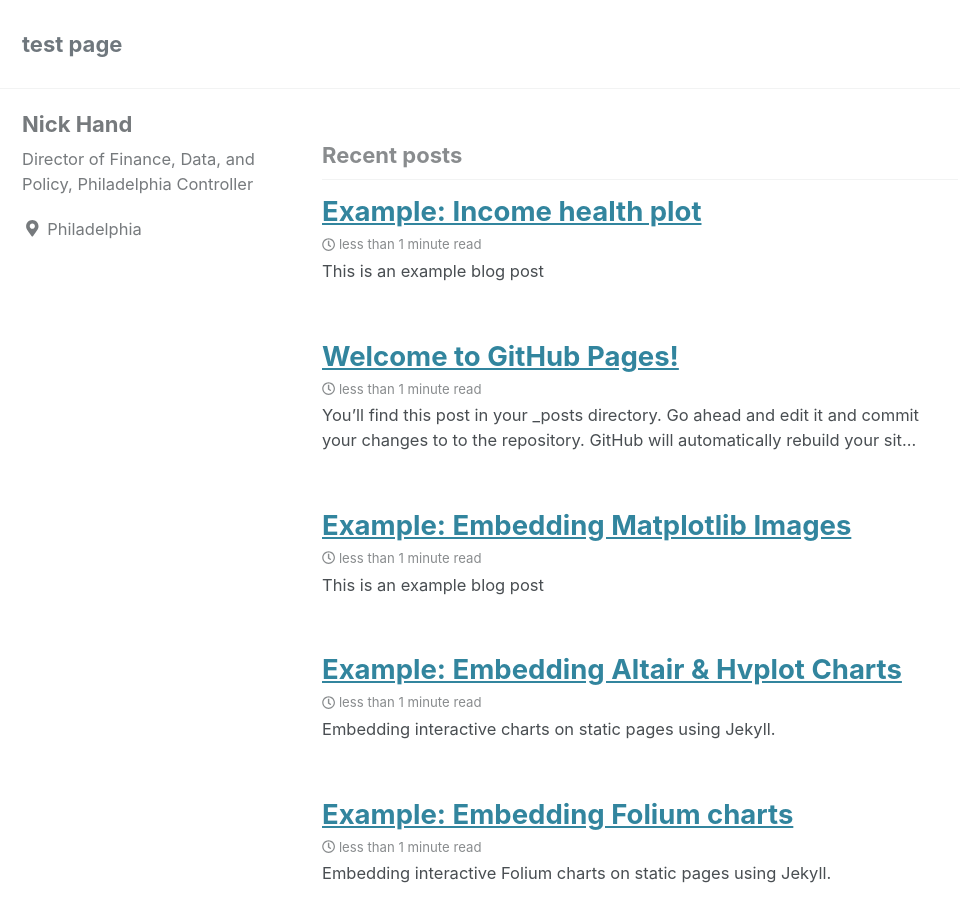
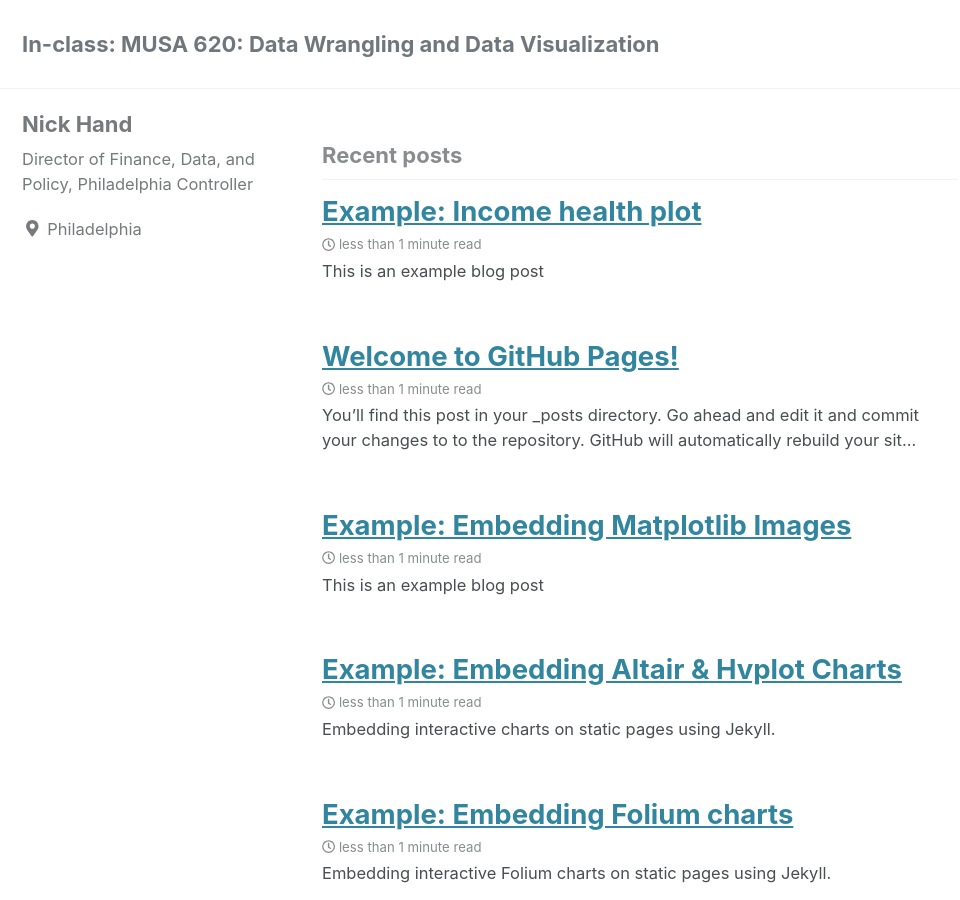
Before and after one commit to HeZHANG0/in-class-1126, a Jekyll site: the page built from index.html, in a window 1280 px wide and 900 px high. Shown: the whole window, without its empty margins (0-960 px from the left). Built offline with Jekyll 4.4.1, drawn with Linux system fonts in a browser that asks for light colours; cached includes are drawn as plain includes; nearby versions of some CDN libraries; a script that is not in the unit is left out; the list of posts is cut into pages by our own code.

Commit message:
Update _config.yml

```diff
--- a/_config.yml
+++ b/_config.yml
@@ -20,12 +20,12 @@ title: "In-class: MUSA 620: Data Wrangling and Data Visualization"
 title_separator: "-"
 name: "He Zhang"
 description: "In-class Test: Displaying cool data visualizations"
-url: "https://hezhang0.github.io/in-class-1126/"
-baseurl: ""
-repository: "HeZHANG0/in-class-1126" # GitHub username/repo-name e.g. "mmistakes/minimal-mistakes"
-teaser: "/assets/images/scatterplot.json" # path of fallback teaser image, e.g. "/assets/images/500x300.png"
+url: #"https://hezhang0.github.io/in-class-1126/"
+baseurl: #""
+repository: #"HeZHANG0/in-class-1126" # GitHub username/repo-name e.g. "mmistakes/minimal-mistakes"
+teaser: #"/assets/images/scatterplot.json" # path of fallback teaser image, e.g. "/assets/images/500x300.png"
 logo: # path of logo image to display in the masthead, e.g. "/assets/images/88x88.png"
-masthead_title: test page # overrides the website title displayed in the masthead, use " " for no title
+masthead_title: #test page # overrides the website title displayed in the masthead, use " " for no title
 # breadcrumbs            : false # true, false (default)
 words_per_minute: 200
 comments:
```
